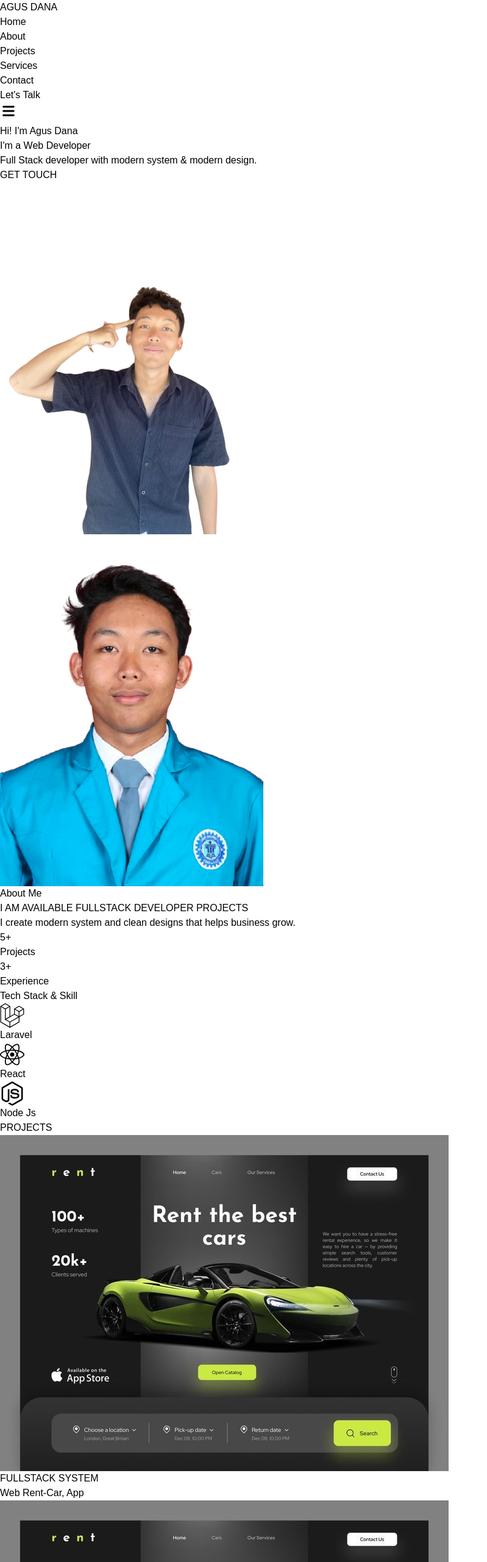
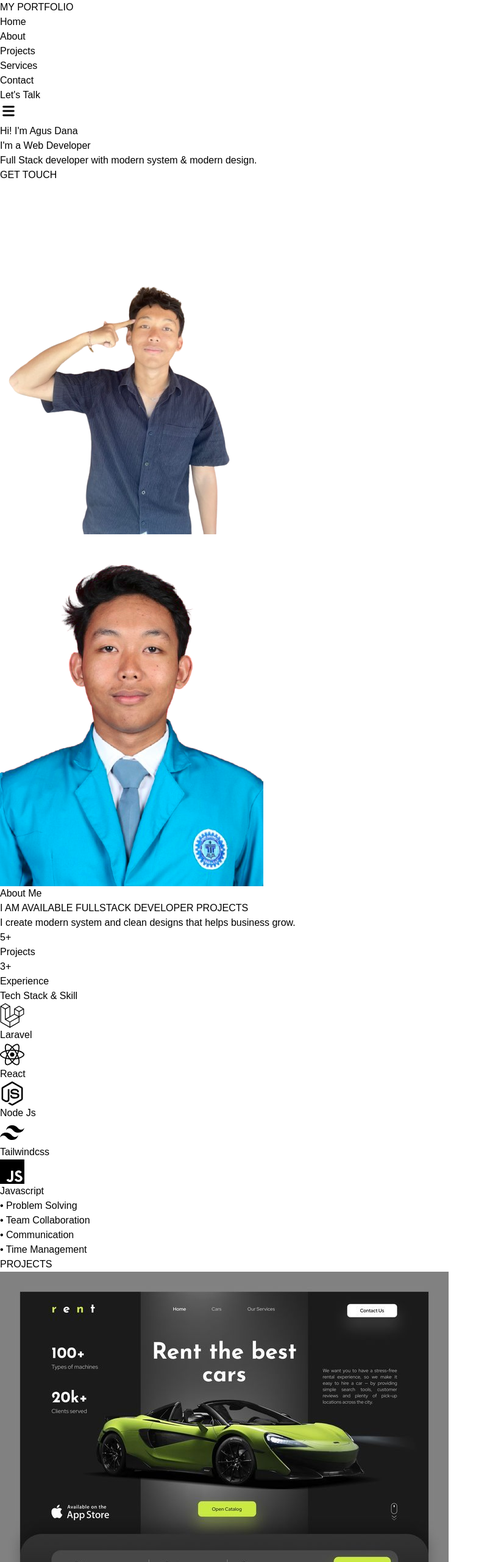
Before and after one commit to AgusDana1/portfolio-gusdana, a React app: page / in a window 1280 px wide. Shown: the top 2561 px of the page at 61% size, without its empty margins (0-799 px from the left). Built offline with nearby package versions, Linux system fonts and the light colour scheme; the HTML template or start-up script is replaced by a standard one.

Commit message:
penambahan soft skills

```diff
--- a/src/components/About.jsx
+++ b/src/components/About.jsx
@@ -54,8 +54,28 @@ export default function()
                                 <FaNodeJs size={40} className="text-green-500" />
                                 <p className="text-sm mt-2">Node Js</p>
                             </div>
+
+                            <div className="flex flex-col items-center hover:scale-110 transition">
+                                <SiTailwindcss size={40} className="text-blue-500" />
+                                <p className="text-sm mt-2">Tailwindcss</p>
+                            </div>
+
+                            <div className="flex flex-col items-center hover:scale-110 transition">
+                                <SiJavascript size={40} className="text-yellow-500" />
+                                <p className="text-sm mt-2">Javascript</p>
                             </div>
                         </div>
+
+                        <div className="border-t border-gray-700 my-8"></div>
+
+                        {/* Soft Skill */}
+                        <div className="mt-6 text-gray-400 text-md">
+                            <p>• Problem Solving</p>
+                            <p>• Team Collaboration</p>
+                            <p>• Communication</p>
+                            <p>• Time Management</p>
+                        </div>
+                    </div>
                 </div>
             </div>
         </section>
--- a/src/components/Navbar.jsx
+++ b/src/components/Navbar.jsx
@@ -12,7 +12,7 @@ export default function Navbar() {
     <nav className="flex justify-between items-center px-6 md:px-10 py-5 bg-[#0B1C2C] text-white fixed w-full top-0 z-50">
 
       {/* LOGO */}
-      <h1 className="text-xl font-bold">AGUS DANA</h1>
+      <h1 className="text-xl font-bold">MY PORTFOLIO</h1>
 
       {/* MENU DESKTOP */}
       <ul className="hidden md:flex gap-8">
```
